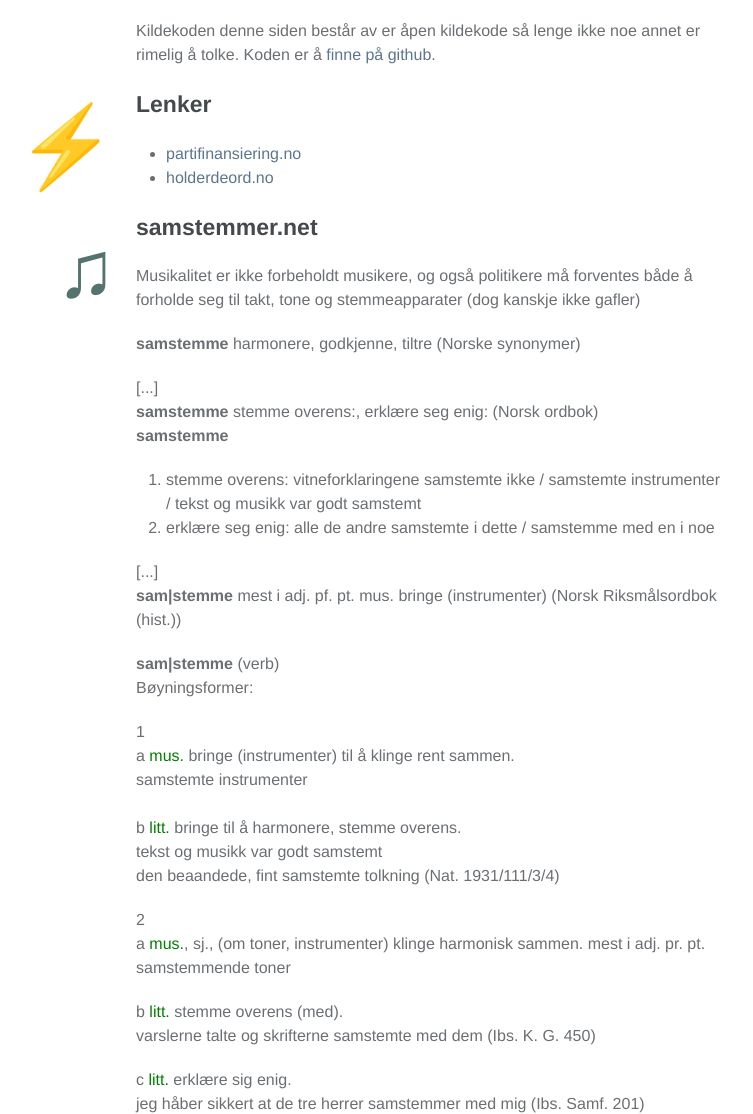
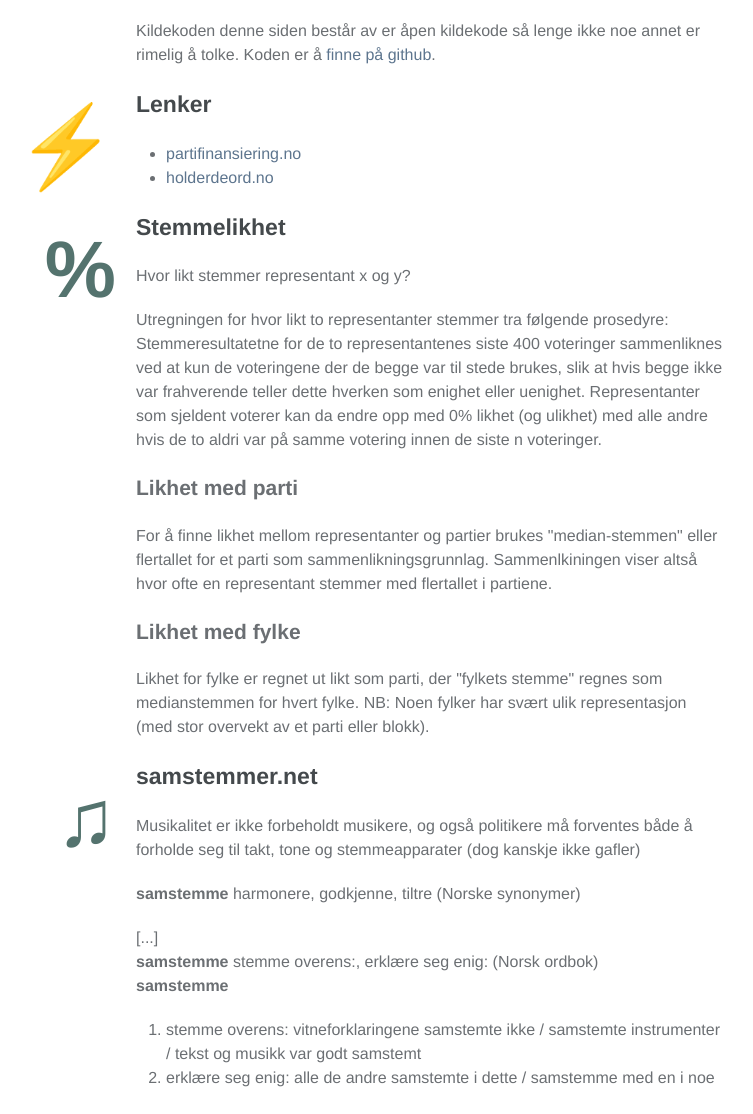
Before and after one commit to eiriks/samstemmer, a Django app: template templates/fylkesperspektiv/metode.html in a window 1280 px wide. Shown: the part 1444-2558 px from the top of the page, without its empty margins (229-982 px from the left). Run offline with Django 3.2, Linux system fonts and the light colour scheme; the template is opened without the code that fills it, so the values that code supplies are empty.

```diff
--- a/fylkesperspektiv/views.py
+++ b/fylkesperspektiv/views.py
@@ -194,7 +194,7 @@ def person_detail(request, rep_id):
 
     fylkeikhet = Fylkeikhet.objects.filter(person=rep_id).order_by('-prosentlikhet')
     partilikhet = Partilikhet.objects.filter(person=rep_id).order_by('-prosentlikhet')
-    holmgang = Holmgang.objects.filter(deltager1=rep_id).order_by('-prosentlikhet').select_related()
+    holmgang = Holmgang.objects.filter(deltager1=rep_id).exclude(prosentlikhet__isnull=True).order_by('-prosentlikhet').select_related()
 
     #KomiteeMedlemskap
     rep = Representanter.objects.filter(person=rep_id).order_by('-stortingsperiode__til').select_related()
--- a/templates/fylkesperspektiv/metode.html
+++ b/templates/fylkesperspektiv/metode.html
@@ -89,7 +89,19 @@ Samstemmer - metode
 
 </div>
 
-
+<div class="clear"></div>
+<div class="grid_5"><span class="text_icon">%</span></div>
+<div class="grid_15" id="stemmelikhet">
+	<h2>Stemmelikhet</h2>
+	<p>Hvor likt stemmer representant x og y?</p>
+	<p>Utregningen for hvor likt to representanter stemmer tra følgende prosedyre:<br />
+		Stemmeresultatetne for de to representantenes siste 400 voteringer sammenliknes ved at kun de voteringene der de begge var til stede brukes, slik at hvis begge ikke var frahverende teller dette hverken som enighet eller uenighet. Representanter som sjeldent voterer kan da endre opp med 0% likhet (og ulikhet) med alle andre hvis de to aldri var på samme votering innen de siste n voteringer.
+	</p>
+	<h3>Likhet med parti</h3>
+	<p>For å finne likhet mellom representanter og partier brukes "median-stemmen" eller flertallet for et parti som sammenlikningsgrunnlag. Sammenlkiningen viser altså hvor ofte en representant stemmer med flertallet i partiene.</p>
+	<h3>Likhet med fylke</h3>
+	<p>Likhet for fylke er regnet ut likt som parti, der "fylkets stemme" regnes som medianstemmen for hvert fylke. NB: Noen fylker har svært ulik representasjon (med stor overvekt av et parti eller blokk).</p>
+</div>
 
 
 
```
Also changed, not shown: fylkesperspektiv/management/commands/compute_holmgang.py (+36 -9 lines), templates/fylkesperspektiv/index.html (+21 -12 lines), templates/fylkesperspektiv/person_detail.html (+12 -2 lines).
